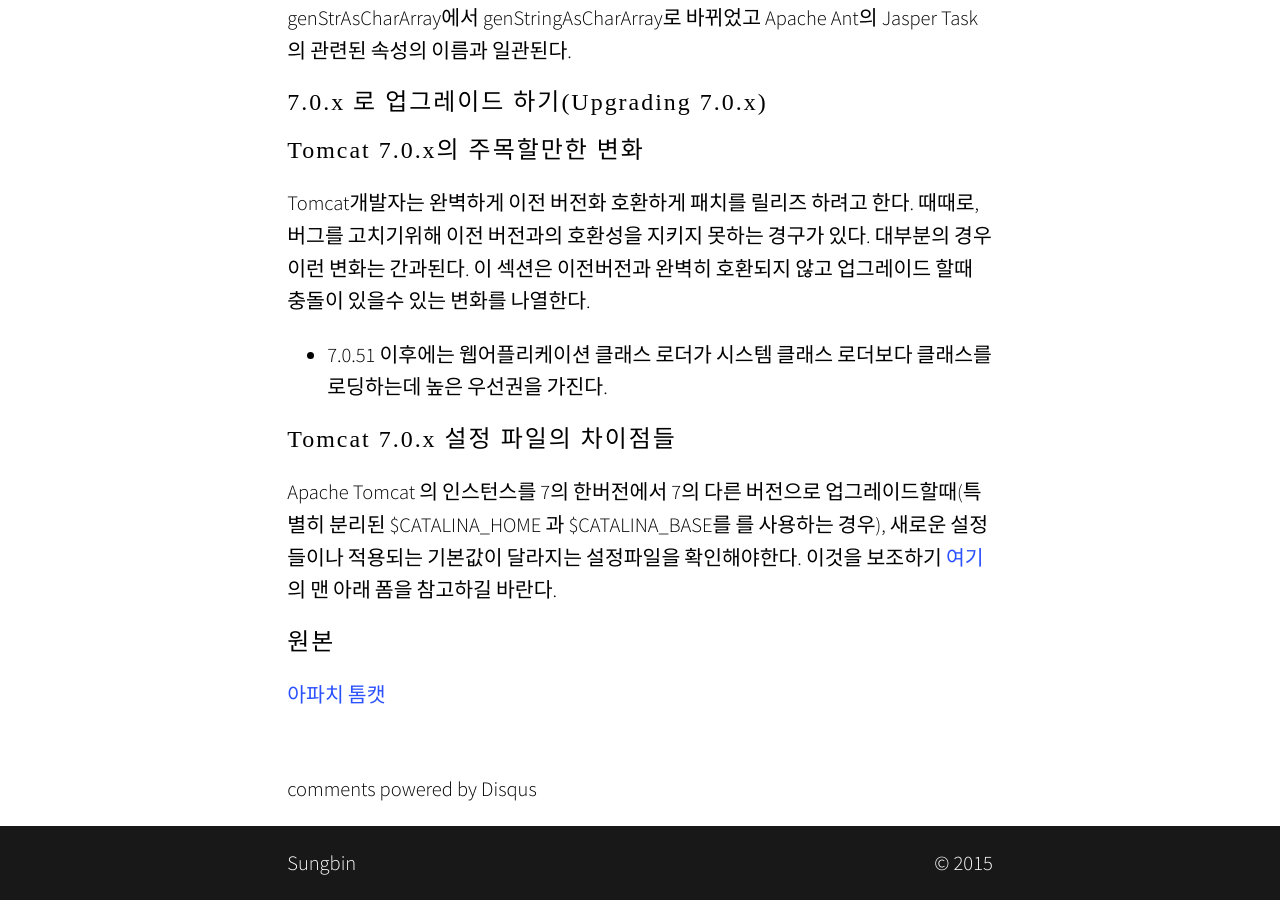
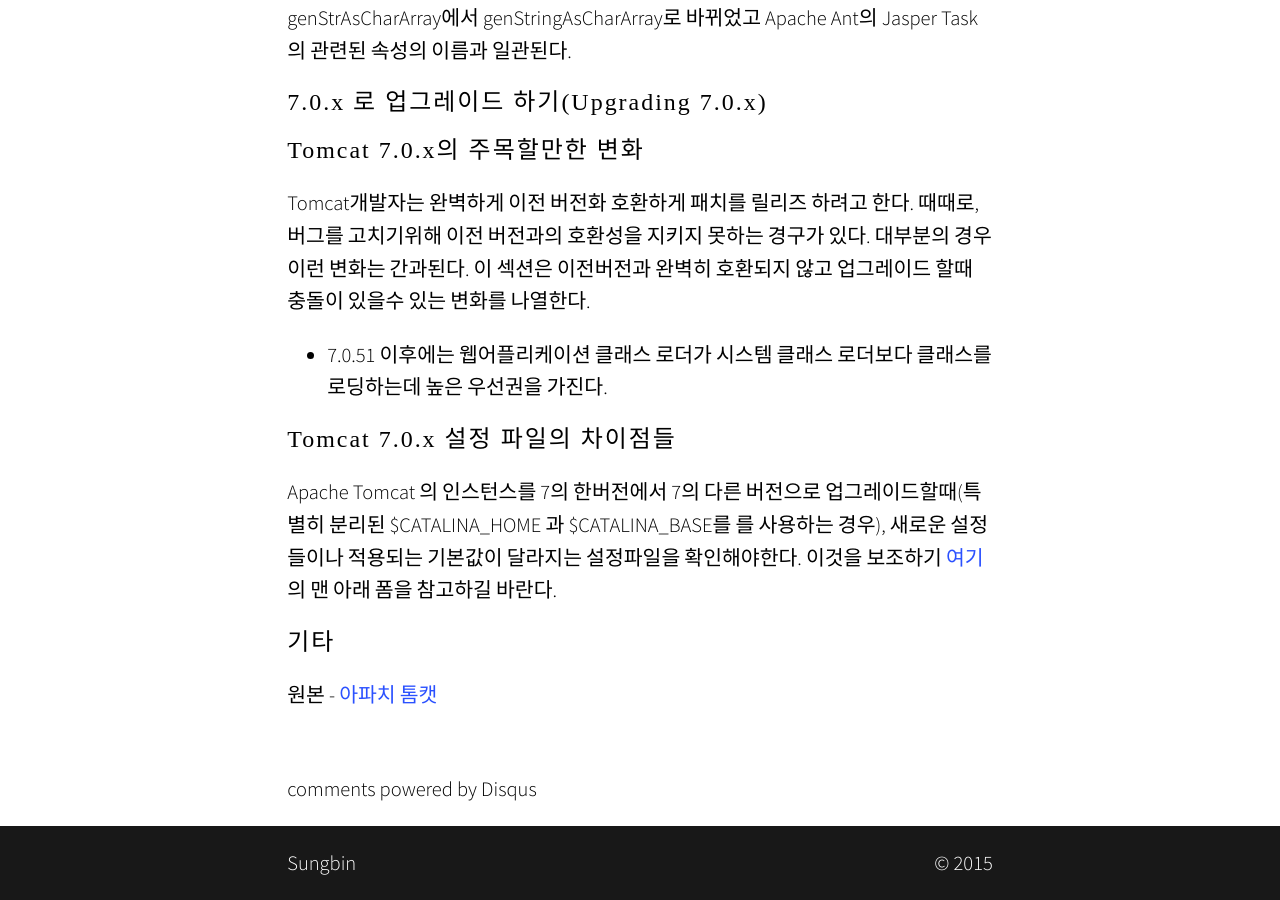
Before and after one commit to sungbine/sungbine.github.io, a Jekyll site: the page built from _posts/2015-02-28-tomcat6_to_tomcat7.markdown, in a window 1280 px wide and 900 px high, scrolled down 7753 px. Built offline with Jekyll 4.4.1, drawn with Linux system fonts in a browser that asks for light colours; nearby versions of some CDN libraries; some web fonts are replaced; comment, search, counter and statistics services are not loaded.

Commit message:
Update 2015-02-28-tomcat6_to_tomcat7.markdown

```diff
--- a/_posts/2015-02-28-tomcat6_to_tomcat7.markdown
+++ b/_posts/2015-02-28-tomcat6_to_tomcat7.markdown
@@ -145,5 +145,5 @@ Apache Tomcat 의 인스턴스를 7의 한버전에서 7의 다른 버전으로
 
 
 
-# 원본
-[아파치 톰캣](http://tomcat.apache.org/migration-7.html)
+# 기타
+원본 - [아파치 톰캣](http://tomcat.apache.org/migration-7.html)
```
